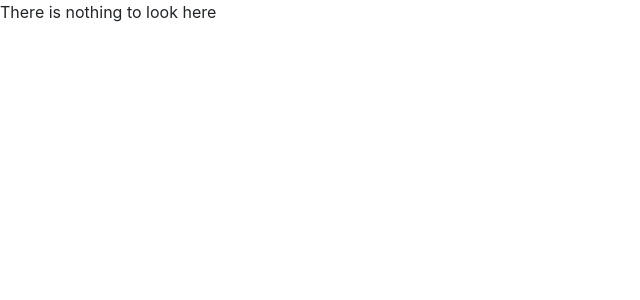
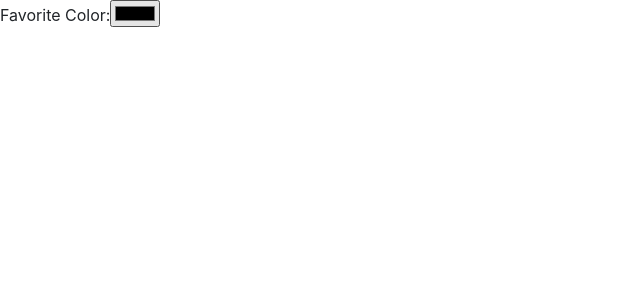
Before and after one commit to starchild92/react-by-fazt, a React (Create React App) app: page / in a window 1280 px wide. Shown: the top 300 px of the page, without its empty margins (0-640 px from the left). Built offline with nearby package versions, Linux system fonts and the light colour scheme.

Commit message:
Creating a basic form with an input type color

```diff
--- a/src/index.js
+++ b/src/index.js
@@ -1,4 +1,4 @@
-import React from 'react';
+import React, { Component } from 'react';
 import { render } from 'react-dom';
 import './index.css';
 import * as serviceWorker from './serviceWorker';
@@ -81,10 +81,22 @@ class Library extends React.Component {
 	}
 }*/
 
+class FavouriteColorForm extends Component {
+	render () {
+		return (
+			<form>
+				<label>Favorite Color:
+					<input type="color"></input>
+				</label>
+			</form>
+		)
+	}
+}
+
 render(
 	// <Library books={BooksList} />
 	<div>
-		There is nothing to look here
+		<FavouriteColorForm />
 	</div>
 	, document.getElementById('root'));
 
```
